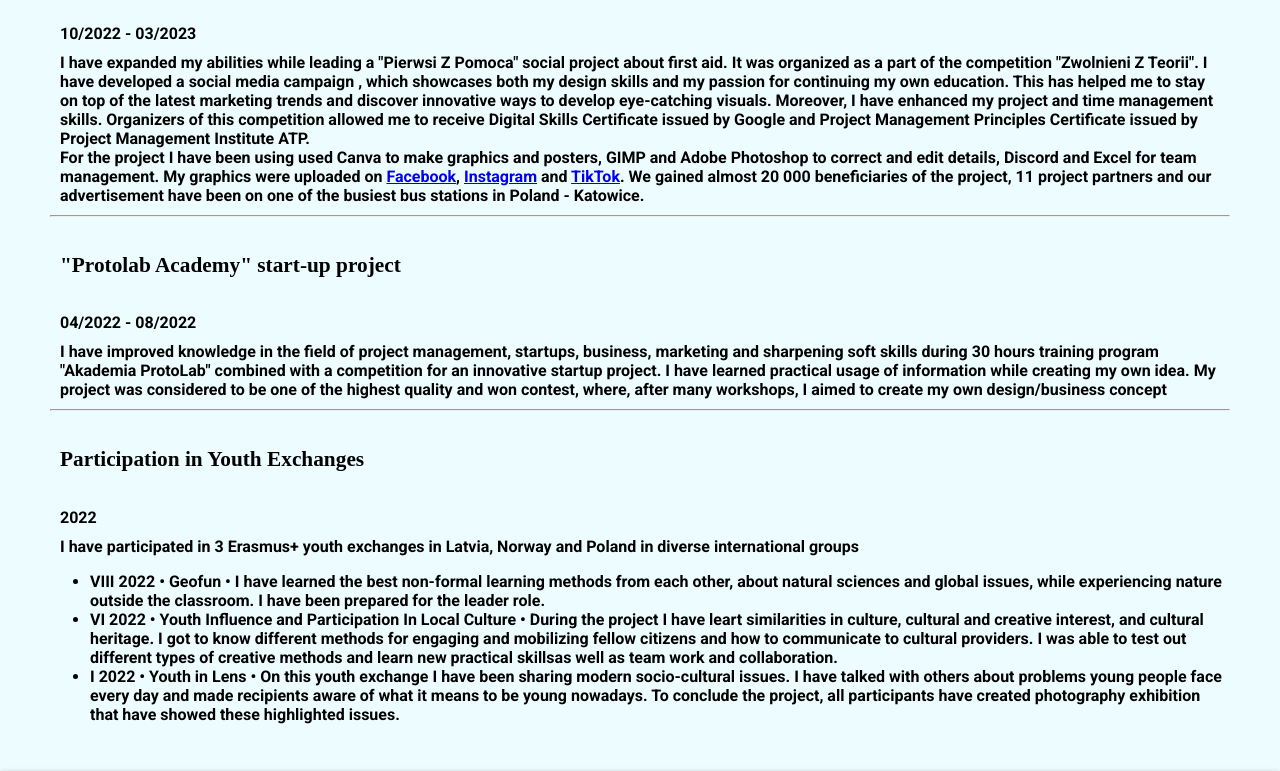
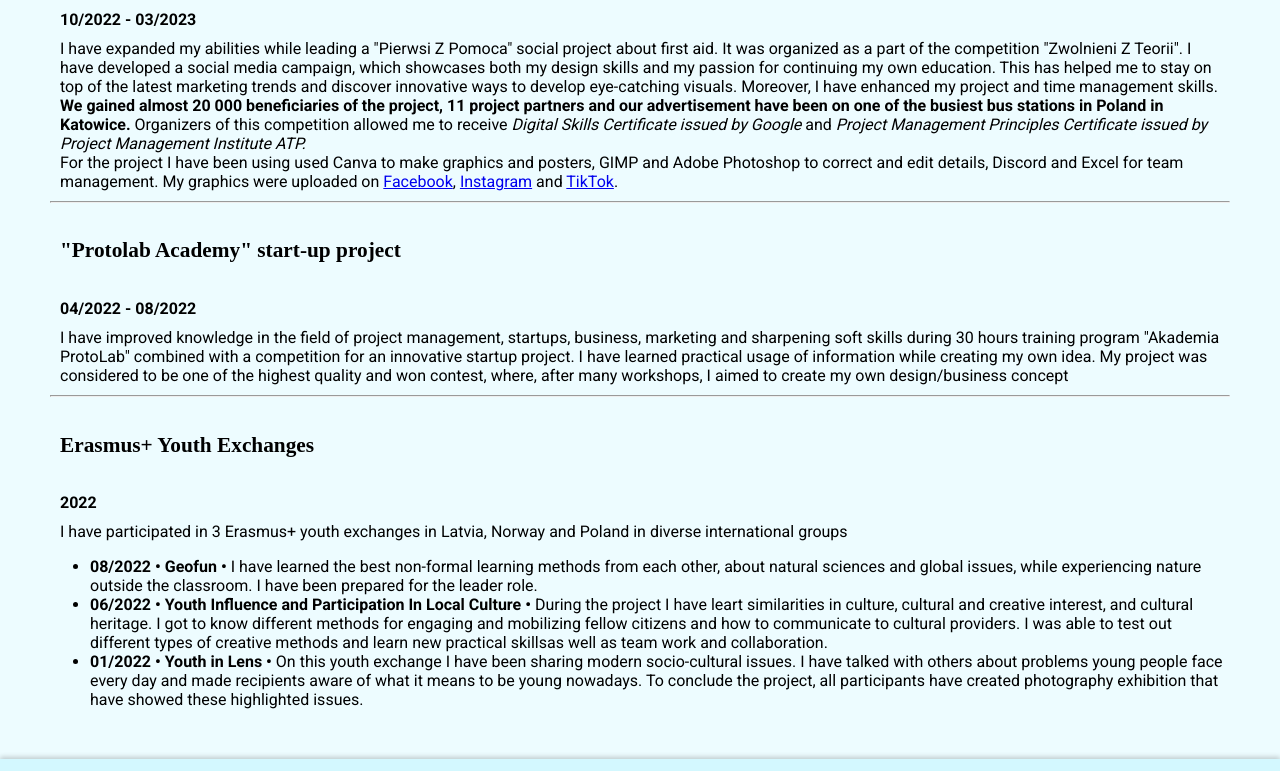
Before and after one commit to frajdzia/portfolio, a plain HTML site: page projects.html in a window 1280 px wide. Shown: the part 1829-2600 px from the top of the page. Drawn offline with Linux system fonts and the light colour scheme; a web font is replaced by a local one.

Commit message:
projects page update

```diff
--- a/projects.html
+++ b/projects.html
@@ -90,7 +90,7 @@
 
                 <hr>
                 <h5><b>Creating plane management application</b> • grade: 100%</b></h5>
-            <p><time datetime="2024-03">03/2024 • Java</p>
+            <p><time datetime="2024-03">03/2024</time> • Java</p>
                 <p>I have created Java program to manage and track plane seat
                     reservations effectively. Tasks include
                     designing
@@ -112,7 +112,7 @@
 
                 <hr>
                 <h5><b>Creating game about health and COVID for Game Jam</b></h5>
-                <p><time daytime="2021">2021</time><b> • C#, Unity</p>
+                <p><time daytime="2021">2021</time> • C#, Unity</p>
                     <p>In a group with 2 friend we have created the game using
                         Unity and C# with
                         an interactive map where the virus was spreading. Task
@@ -122,9 +122,11 @@
                 </div>
                 <!-- <div class="parallax"
             style="background-image: url('./assets/home_page/background3.JPG');background-position: center;"></div> -->
-                <h3>Private projects</h3>
 
                 <div class="text_containter">
+
+                    <h3>Private projects</h3>
+
 <h5>Creating game about helping people for Dzemik competition</h5>
                     <p><time datetime="2023-06">06/2023</time> • C#, Unity</p>
 
@@ -140,20 +142,20 @@
 
                     <p>I have expanded my abilities while leading a
                         "Pierwsi Z Pomoca" social project about first aid. It
-                        was
-                        organized as a part of the competition
+                        was organized as a part of the competition
                         "Zwolnieni Z Teorii". I have developed a social media
-                        campaign ,
-                        which showcases both my design skills and my passion for
+                        campaign, which showcases both my design skills and my passion for
                         continuing my own education. This has
                         helped me to stay on top of the latest marketing trends
                         and discover innovative ways to develop
                         eye-catching visuals. Moreover, I have enhanced my
-                        project and time management skills. Organizers of this
-                        competition
-                        allowed me to receive Digital Skills Certificate issued
-                        by Google and Project Management Principles
-                        Certificate issued by Project Management Institute ATP.<br>
+                        project and time management skills. <b>We gained almost 20 000
+                            beneficiaries of the project, 11 project partners and our advertisement have
+                            been on one of the busiest bus stations in Poland in Katowice.</b>
+                            Organizers of this competition
+                        allowed me to receive <i>Digital Skills Certificate issued
+                        by Google</i> and <i>Project Management Principles
+                        Certificate issued by Project Management Institute ATP.</i><br>
                         For the project I have been using used Canva to make
                         graphics and posters, GIMP and Adobe Photoshop to
                         correct and edit details, Discord and Excel for team
@@ -163,10 +165,7 @@
                         <a href="https://www.instagram.com/pierwsizpomoca/"
                             target="_blank">Instagram</a> and <a
                             href="https://www.tiktok.com/@pierwsizpomoca"
-                            target="_blank">TikTok</a>. We gained almost 20 000
-                        beneficiaries of the
-                        project, 11 project partners and our advertisement have
-                        been on one of the busiest bus stations in Poland - Katowice.
+                            target="_blank">TikTok</a>.
                     </p>
                     <hr>
 
@@ -184,48 +183,35 @@
 
                         <hr>
 
-                        <h5>Participation in Youth Exchanges</h5>
+                        <h5>Erasmus+ Youth Exchanges</h5>
                     <p><time datetime="2022">2022</time></p>
                     <p>I have participated in 3 Erasmus+ youth exchanges in
                         Latvia, Norway and Poland in diverse international
                         groups
                         <ul>
-                            <li><b>VIII 2022 • Geofun •</b> I have learned the
+                            <li><time datetime="2022-08">08/2022</time><b> • Geofun • </b> I have learned the
                                 best non-formal learning methods from each
-                                other,
-                                about
-                                natural sciences and global issues, while
+                                other, about natural sciences and global issues, while
                                 experiencing nature outside the classroom. I
-                                have been
-                                prepared for the leader role.</li>
-                            <li><b>VI 2022 • Youth Influence and Participation
-                                    In Local Culture •</b> During the project I
-                                have
-                                leart
-                                similarities in culture, cultural and creative
+                                have been prepared for the leader role.</li>
+                            <li><time datetime="2022-06">06/2022</time><b> • Youth Influence and Participation
+                                    In Local Culture • </b> During the project I
+                                have leart similarities in culture, cultural and creative
                                 interest, and cultural heritage. I got to know
                                 different methods for engaging and mobilizing
                                 fellow citizens and how to communicate to
-                                cultural
-                                providers.
+                                cultural providers.
                                 I was able to test out different types of
                                 creative methods and learn new practical
-                                skillsas well as
-                                team
-                                work and collaboration.</li>
-                            <li><b>I 2022 • Youth in Lens •</b> On this youth
+                                skillsas well as team work and collaboration.</li>
+                            <li><time datetime="2022-01">01/2022</time><b> • Youth in Lens •</b> On this youth
                                 exchange I have been sharing modern
-                                socio-cultural
-                                issues.
+                                socio-cultural issues.
                                 I have talked with others about problems young
                                 people face every day and made recipients aware
-                                of
-                                what
-                                it means to be young nowadays. To conclude the
+                                of what it means to be young nowadays. To conclude the
                                 project, all participants have created
-                                photography
-                                exhibition that have showed these highlighted
-                                issues.
+                                photography exhibition that have showed these highlighted issues.
                             </li>
                         </ul>
                     </p>
@@ -243,8 +229,6 @@
                         <li>Useful links:</li>
                         <li><a href="index.html">Home</a></li>
                         <li><a href="portfolio.html">Portfolio</a></li>
-                    </div>
-                    <div>
                         <li><a href="projects.html">Projects</a></li>
                         <li><a href="contact.html">Contact</a></li>
                     </div>
```
Also changed, not shown: index.html (+3 -4 lines), portfolio.html (+2 -3 lines).
